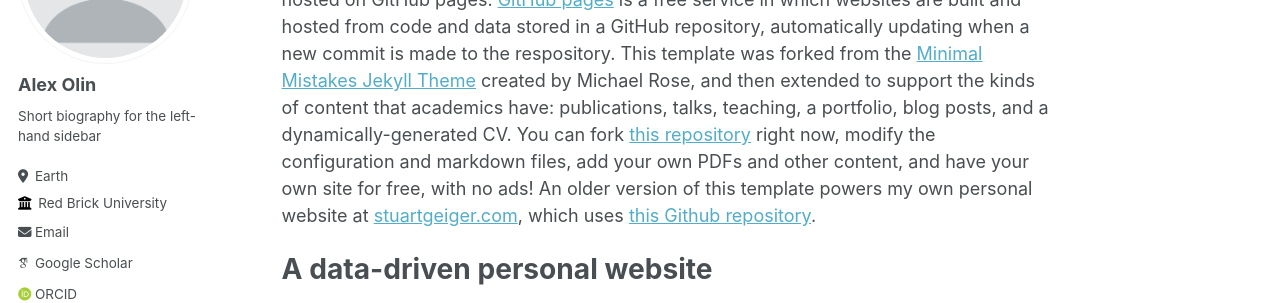
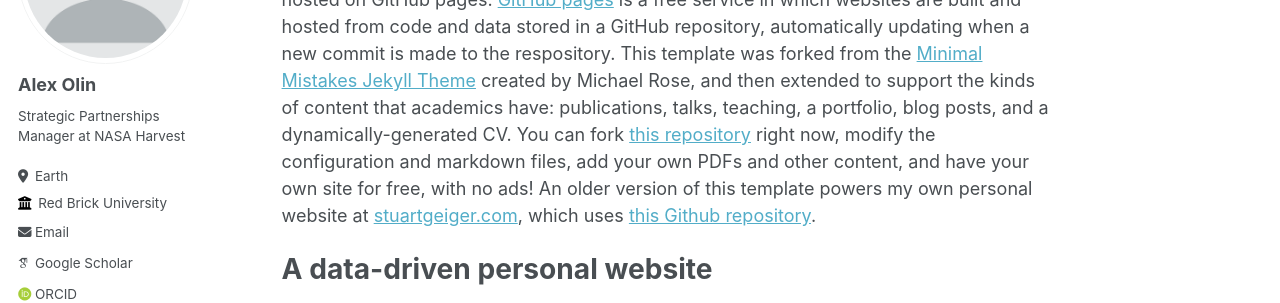
Before and after one commit to alexolin-ua/alexolin-ua, a Jekyll site: the page built from _pages/about.md, in a window 1280 px wide. Shown: the part 217-520 px from the top of the page. Built offline with Jekyll 4.4.1, drawn with Linux system fonts in a browser that asks for light colours; some web fonts are replaced.

Commit message:
Update _config.yml test

```diff
--- a/_config.yml
+++ b/_config.yml
@@ -24,7 +24,7 @@ author:
   avatar           : "profile.png"
   name             : "Alex Olin"
   pronouns         : # example: "she/her"
-  bio              : "Short biography for the left-hand sidebar"
+  bio              : "Strategic Partnerships Manager at NASA Harvest"
   location         : "Earth"
   employer         : "Red Brick University"
   uri              : # URL
```
